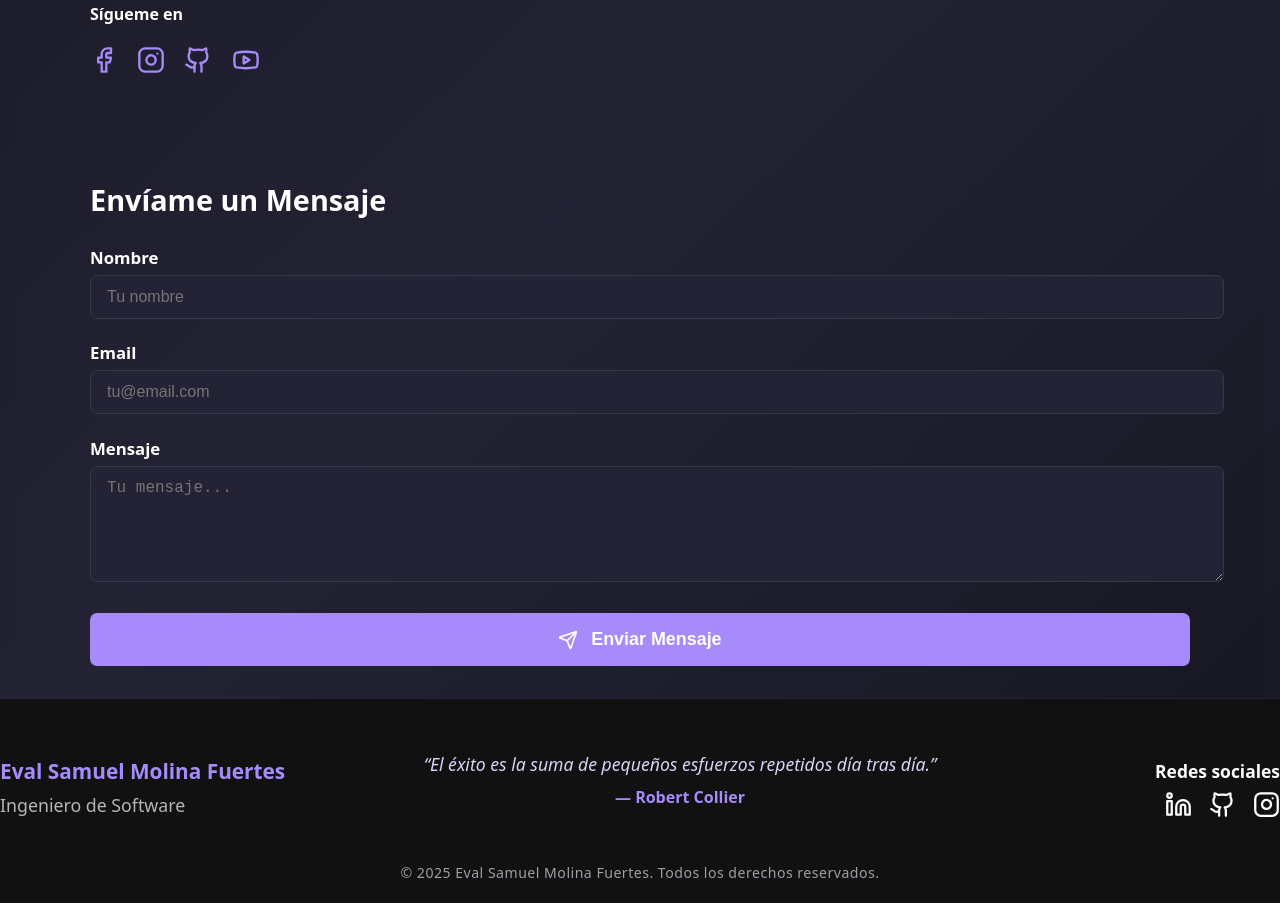
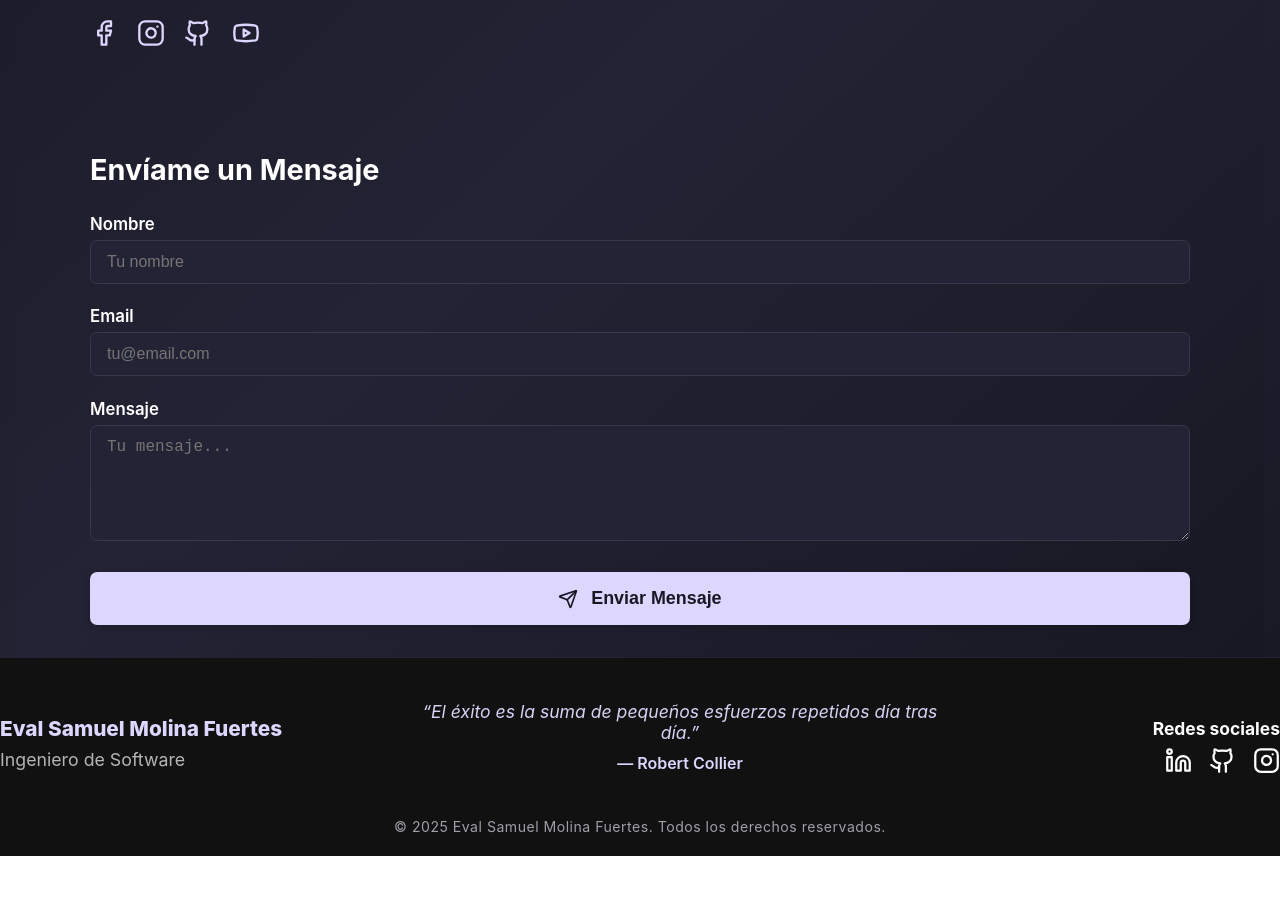
Before and after one commit to fuertes155/Portafolio, a Next.js app: page /contacto in a window 1280 px wide. Shown: the part 571-1474 px from the top of the page. After the commit the page ends 1427 px from the top, so only its background shows below. Built offline with nearby package versions, Linux system fonts and the light colour scheme.

Commit message:
Add Loader.io token

```diff
--- a/src/app/contacto/page.tsx
+++ b/src/app/contacto/page.tsx
@@ -42,11 +42,11 @@ export default function Contacto() {
             Información de Contacto
           </h3>
           {[{
-            icon: <Mail size={27} color="#a78bfa" />, label: "Email", value: "sam33mol4@gmail.com"
+            icon: <Mail size={27} color="var(--color-primary)" />, label: "Email", value: "sam33mol4@gmail.com"
           }, {
-            icon: <Phone size={27} color="#a78bfa" />, label: "Teléfono", value: "3158598604"
+            icon: <Phone size={27} color="var(--color-primary)" />, label: "Teléfono", value: "3158598604"
           }, {
-            icon: <MapPin size={27} color="#a78bfa" />, label: "Ubicación", value: "Pasto, Nariño"
+            icon: <MapPin size={27} color="var(--color-primary)" />, label: "Ubicación", value: "Pasto, Nariño"
           }].map((item, i) => (
             <div key={i} style={{ display: "flex", alignItems: "center", gap: "1.1rem", marginBottom: "1.4rem" }}>
               {item.icon}
@@ -64,33 +64,37 @@ export default function Contacto() {
               href="https://facebook.com/SamuelFuertes"
               target="_blank"
               rel="noopener noreferrer"
-              style={{ color: "#a78bfa" }}
+              style={{ color: "var(--color-primary)" }}
+              aria-label="Facebook de Eval Samuel Molina"
             >
-              <Facebook size={28} />
+              <Facebook size={28} aria-hidden="true" />
             </a>
             <a
               href="https://instagram.com/molinafuertes"
               target="_blank"
               rel="noopener noreferrer"
-              style={{ color: "#a78bfa" }}
+              style={{ color: "var(--color-primary)" }}
+              aria-label="Instagram de Eval Samuel Molina"
             >
-              <Instagram size={28} />
+              <Instagram size={28} aria-hidden="true" />
             </a>
             <a
               href="https://github.com/fuertes155"
               target="_blank"
               rel="noopener noreferrer"
-              style={{ color: "#a78bfa" }}
+              style={{ color: "var(--color-primary)" }}
+              aria-label="GitHub de Eval Samuel Molina"
             >
-              <Github size={28} />
+              <Github size={28} aria-hidden="true" />
             </a>
             <a
               href="https://youtube.com/@samuelmolina-u3z"
               target="_blank"
               rel="noopener noreferrer"
-              style={{ color: "#a78bfa" }}
+              style={{ color: "var(--color-primary)" }}
+              aria-label="YouTube de Eval Samuel Molina"
             >
-              <Youtube size={28} />
+              <Youtube size={28} aria-hidden="true" />
             </a>
           </div>
         </div>
@@ -146,19 +150,20 @@ export default function Contacto() {
             <button
               type="submit"
               style={{
-                background: "var(--color-primary)",
-                color: "var(--color-text)",
+                backgroundColor: "var(--color-primary)",
+                color: "#181824", /* Texto oscuro sobre fondo claro */
                 border: "none",
                 borderRadius: "0.45rem",
                 padding: "1rem",
-                fontWeight: 700,
+                fontWeight: 800,
                 fontSize: "1.12rem",
                 cursor: "pointer",
                 marginTop: "0.6rem",
                 display: "flex",
                 alignItems: "center",
                 justifyContent: "center",
-                gap: "0.8rem"
+                gap: "0.8rem",
+                boxShadow: "0 2px 8px rgba(0,0,0,0.2)"
               }}
             >
               <Send size={20} /> Enviar Mensaje
--- a/src/app/experiencia/page.tsx
+++ b/src/app/experiencia/page.tsx
@@ -59,7 +59,8 @@ export default function Experiencia() {
       style={{
         minHeight: "100vh",
         padding: "4rem 1rem 2rem",
-        background: "var(--color-background)",
+        backgroundColor: "#181824",
+        backgroundImage: "var(--color-background)",
         color: "var(--color-text)",
         display: "flex",
         flexDirection: "column",
--- a/src/app/globals.css
+++ b/src/app/globals.css
@@ -1,19 +1,48 @@
 :root {
+  --color-background-raw: #181824;
   --color-background: linear-gradient(to bottom right, #181824, #232335, #181824);
-  --color-bg-solid: #181824; /* Para casos donde no uses gradiente */
+  --color-bg-solid: #181824;
   --color-bg-card: #232335;
   --color-text: #ffffff;
-  --color-primary: #a78bfa; /* Morado principal/acento */
-  --color-primary-hover: #bfaaff;
-  --color-accent: #a78bfa; /* Puedes unificarlo con primary */
-  --color-muted: #a1a1aa;
-  --color-muted-2: #d1d5db;
-  --color-border: #2a2a2a;
+  --color-primary: #ddd6fe; /* Morado claro AAA (>7:1 sobre #181824) */
+  --color-primary-hover: #ede9fe;
+  --color-accent: #ddd6fe;
+  --color-muted: #d1d5db;
+  --color-muted-2: #e5e7eb;
+  --color-border: #3f3f46;
+}
+
+* {
+  box-sizing: border-box;
 }
 
 body {
   margin: 0;
   font-family: 'Inter', sans-serif;
-  background: var(--color-background);
+  background-color: #181824 !important; /* Forzar fondo sólido para validadores */
+  background: var(--color-background) !important;
   color: var(--color-text);
+  min-height: 100vh;
 }
+
+/* Ajustes responsive para el Footer */
+@media (max-width: 768px) {
+  .footer-container {
+    flex-direction: column !important;
+    text-align: center;
+    gap: 1.2rem;
+    align-items: center !important;
+  }
+  .footer-section {
+    width: 100% !important;
+    display: flex;
+    flex-direction: column;
+    align-items: center;
+    justify-content: center;
+    text-align: center !important;
+  }
+  .footer-section-right {
+    text-align: center !important;
+    justify-content: center !important;
+  }
+}
--- a/src/app/habilidades/page.tsx
+++ b/src/app/habilidades/page.tsx
@@ -22,7 +22,8 @@ export default function Habilidades() {
       id="habilidades"
       style={{
         minHeight: "100vh",
-        background: "var(--color-background)",
+        backgroundColor: "#181824",
+        backgroundImage: "var(--color-background)",
         padding: "4rem 1rem 2rem",
         display: "flex",
         flexDirection: "column",
--- a/src/app/layout.tsx
+++ b/src/app/layout.tsx
@@ -11,14 +11,7 @@ export const metadata: Metadata = {
 export default function RootLayout({ children }: { children: React.ReactNode }) {
   return (
     <html lang="es">
-      <body
-        style={{
-          margin: 0,
-          padding: 0,
-          fontFamily: "system-ui, sans-serif",
-          backgroundColor: "var(--color-background)",
-        }}
-      >
+      <body>
         <Navbar />
         <main
           style={{
@@ -29,6 +22,7 @@ export default function RootLayout({ children }: { children: React.ReactNode })
             maxWidth: "1280px",
             margin: "0 auto",
             boxSizing: "border-box",
+            minHeight: "calc(100vh - 5rem)", /* Asegura que el main ocupe el espacio restante */
           }}
         >
           {children}
--- a/src/app/sobre-mi/page.tsx
+++ b/src/app/sobre-mi/page.tsx
@@ -11,11 +11,12 @@ export default function SobreMi() {
       id="sobre-mi"
       style={{
         minHeight: "100vh",
-        background: "var(--color-background)",
+        backgroundColor: "#181824",
+        backgroundImage: "var(--color-background)",
         display: "flex",
         flexDirection: "column",
         alignItems: "center",
-        padding: "4rem 1rem 2rem 1rem",
+        padding: "4rem 1rem 2rem",
         boxSizing: "border-box",
       }}
     >
--- a/src/components/ui/Footer.tsx
+++ b/src/components/ui/Footer.tsx
@@ -14,6 +14,7 @@ export default function Footer() {
       }}
     >
       <div
+        className="footer-container"
         style={{
           maxWidth: "1300px",
           margin: "0 auto",
@@ -26,7 +27,7 @@ export default function Footer() {
         }}
       >
         {/* Nombre y rol */}
-        <div style={{ flex: "1 1 280px", minWidth: 250 }}>
+        <div className="footer-section" style={{ flex: "1 1 280px", minWidth: 250 }}>
           <h3 style={{ color: "var(--color-primary)", fontSize: "1.3rem", fontWeight: 800, marginBottom: 8 }}>
             Eval Samuel Molina Fuertes
           </h3>
@@ -35,6 +36,7 @@ export default function Footer() {
 
         {/* Frase motivacional */}
         <div
+          className="footer-section"
           style={{
             flex: "2 1 380px",
             minWidth: 290,
@@ -61,7 +63,7 @@ export default function Footer() {
         </div>
 
         {/* Redes sociales */}
-        <div style={{
+        <div className="footer-section footer-section-right" style={{
           flex: "1 1 200px",
           minWidth: 120,
           textAlign: "right"
@@ -69,30 +71,33 @@ export default function Footer() {
           <h4 style={{ fontSize: "1.09rem", fontWeight: 700, marginBottom: 8, color: "#fff" }}>
             Redes sociales
           </h4>
-          <div style={{ display: "flex", gap: "1.05rem", justifyContent: "flex-end" }}>
+          <div style={{ display: "flex", gap: "1.05rem", justifyContent: "flex-end" }} className="footer-section-right">
             <a
               href="https://linkedin.com"
               target="_blank"
               rel="noopener noreferrer"
               style={{ color: "#fff" }}
+              aria-label="LinkedIn de Eval Samuel Molina Fuertes"
             >
-              <Linkedin size={27} />
+              <Linkedin size={27} aria-hidden="true" />
             </a>
             <a
               href="https://github.com"
               target="_blank"
               rel="noopener noreferrer"
               style={{ color: "#fff" }}
+              aria-label="GitHub de Eval Samuel Molina Fuertes"
             >
-              <Github size={27} />
+              <Github size={27} aria-hidden="true" />
             </a>
             <a
               href="https://instagram.com"
               target="_blank"
               rel="noopener noreferrer"
               style={{ color: "#fff" }}
+              aria-label="Instagram de Eval Samuel Molina Fuertes"
             >
-              <Instagram size={27} />
+              <Instagram size={27} aria-hidden="true" />
             </a>
           </div>
         </div>
--- a/src/components/ui/Navbar.tsx
+++ b/src/components/ui/Navbar.tsx
@@ -30,7 +30,8 @@ export default function Navbar() {
     <nav
       style={{
         width: "100%",
-        background: "rgba(24,24,36, 0.98)",
+        backgroundColor: "#181824", /* Fondo sólido obligatorio para lectores */
+        backgroundImage: "linear-gradient(to bottom, #181824, #181824)", /* Asegura que el gradiente no interfiera */
         color: "var(--color-text)",
         padding: "0 0",
         boxShadow: "0 1.5px 0 0 var(--color-border)",
@@ -56,6 +57,7 @@ export default function Navbar() {
           padding: "0.7rem 1rem",
           boxSizing: "border-box",
           gap: isMobile ? "1rem" : 0,
+          backgroundColor: "#181824", /* Fondo explícito para cada contenedor */
         }}
       >
         {/* Nombre / Logo */}
@@ -66,6 +68,7 @@ export default function Navbar() {
             color: "var(--color-primary)",
             textAlign: isMobile ? "center" : "left",
             width: isMobile ? "100%" : "auto",
+            backgroundColor: "#181824",
           }}
         >
           Eval Samuel Molina
@@ -152,23 +155,6 @@ export default function Navbar() {
         )}
       </div>
 
-      {/* Ajuste responsive opcional */}
-      <style>{`
-        @media (max-width: 768px) {
-          footer {
-            flex-direction: column !important;
-            text-align: center;
-            gap: 1.2rem;
-          }
-          footer .footer-section {
-            width: 100% !important;
-            display: flex;
-            flex-direction: column;
-            align-items: center;
-            justify-content: center;
-          }
-        }
-      `}</style>
     </nav>
   );
 }
```
Also changed, not shown: src/app/page.tsx (+7 -4 lines), src/app/proyectos/page.tsx (+15 -13 lines), src/app/testimonios/page.tsx (+4 -4 lines), public/loaderio-abc123def456.txt (added).
